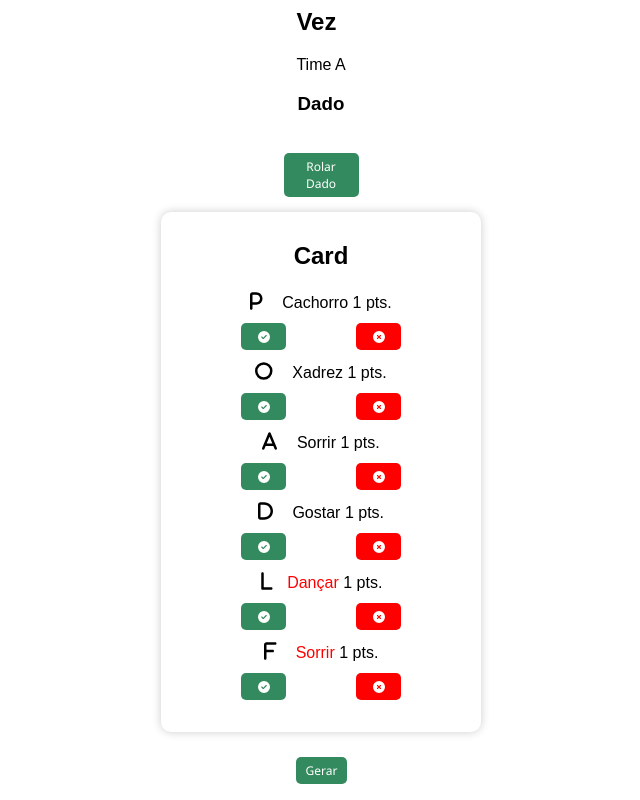
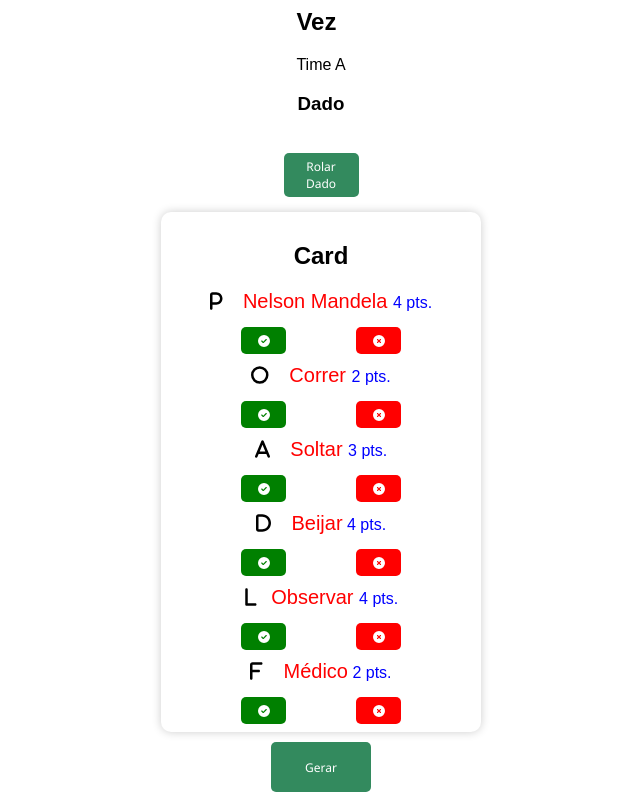
Before and after one commit to joaoluizc/img-acao, a React (Vite) app: page / in a window 1280 px wide. Shown: the part 192-992 px from the top of the page, without its empty margins (319-959 px from the left). Built offline with nearby package versions, Linux system fonts and the light colour scheme.

Commit message:
Corrigindo Bugs

```diff
--- a/src/App.css
+++ b/src/App.css
@@ -27,5 +27,5 @@
 }
 
 .points-team-b {
-
+    color: red;
 }
--- a/src/Card.css
+++ b/src/Card.css
@@ -25,6 +25,11 @@
   background-color: red;
 }
 
+.thumbs-up {
+  background-color: green;
+}
+
+
 .spani {
  font-size: 20px;
  margin-top: 10px;
@@ -40,16 +45,29 @@
   display: flex;
   flex-direction: row;
   justify-content: space-evenly;
-  margin-top: 10px;
+  margin-top: 14px;
   margin-bottom: 10px;
 
 }
 
 #bution {
-  margin-top: 15px;
+  width: 100px;
+  height: 50px;
+  align-items: center;
+  justify-content: center;
+
 
 }
 
 .ruan {
+
+ align-self: baseline;
+  font-family: sans-serif;
   color: red;
+  font-size: 20px;
 }
+
+
+.points {
+  color: blue;
+}
--- a/src/Card.jsx
+++ b/src/Card.jsx
@@ -1,4 +1,4 @@
-import { useState } from 'react';
+import { useEffect, useState } from 'react';
 import data from './assets/data';
 import './Card.css';
 import { FontAwesomeIcon } from '@fortawesome/react-fontawesome';
@@ -17,6 +17,9 @@
 function Card ({ addPoints, switchTurn }) {
 
   const [card, setCard] = useState(initialCard);
+
+  useEffect(() => { newCard(); }, []);
+
 
   const newCard = () => {
     const newCardData = data.categories.map((category) => {
@@ -42,7 +45,9 @@
     <div className='card'>
       <h2 className='cardi'>Card</h2>
       <div id='teste'>
-      <span className='spani'><FontAwesomeIcon icon={faP} /></span> { card?.person?.action } { ` ${card?.person?.points} pts.` }
+      <span className='spani'><FontAwesomeIcon icon={faP} /></span>
+      <span className='ruan'> { card?.person?.action } </span>
+      <span className='points'> { ` ${card?.person?.points} pts.` }</span>
       </div>
   <div className='botoes'>
       <button
@@ -53,8 +58,10 @@
       </button>
       <button className="thumbs-down" onClick={switchTurn}><FontAwesomeIcon icon={faCircleXmark} /></button>
     </div>
-    <div>
-    <span className='spani'><FontAwesomeIcon icon={faO} /></span> { card?.object?.action } { ` ${card?.object?.points} pts.` }
+    <div className='itemWrapper'>
+    <span className='spani'><FontAwesomeIcon icon={faO} /></span>
+    <span className='ruan'> { card?.object?.action } </span>
+    <span className='points'> { ` ${card?.object?.points} pts.` } </span>
     <div className='botoes'>
       <button
         className="thumbs-up"
@@ -66,7 +73,9 @@
       </div>
     </div>
     <div>
-    <span className='spani'><FontAwesomeIcon icon={faA} /></span> { card?.action?.action } { ` ${card?.action?.points} pts.` }
+    <span className='spani'><FontAwesomeIcon icon={faA} /></span>
+    <span className='ruan'> { card?.action?.action } </span>
+    <span className='points'> { ` ${card?.action?.points} pts.` }</span>
     <div className='botoes'>
       <button
         className="thumbs-up"
@@ -78,7 +87,9 @@
       </div>
     </div>
     <div>
-    <span className='spani'><FontAwesomeIcon icon={faD} /></span> { card?.hard?.action } { ` ${card?.hard?.points} pts.` }
+    <span className='spani'><FontAwesomeIcon icon={faD} /></span>
+    <span className='ruan'> { card?.hard?.action }</span>
+    <span className='points'>{ ` ${card?.hard?.points} pts.` } </span>
       <div className='botoes'>
       <button
         className="thumbs-up"
@@ -91,7 +102,8 @@
     </div>
     <div>
     <span className='spani'><FontAwesomeIcon icon={faL} /></span>
-    <span className='ruan'>{ card?.leasure?.action } </span> <span>{ ` ${card?.leasure?.points} pts.` }</span>
+    <span className='ruan'>{ card?.leasure?.action } </span>
+    <span className='points'>{ ` ${card?.leasure?.points} pts.` }</span>
     <div className='botoes'>
       <button
         className="thumbs-up"
@@ -103,8 +115,11 @@
       </div>
     </div>
     <div>
+
     <span className='spani'><FontAwesomeIcon icon={faF} /></span>
-    <span className='ruan'> { card?.easy?.action }</span>  { ` ${card?.easy?.points} pts.` }
+    <span className='ruan'> { card?.easy?.action }</span>
+    <span className='points'>{ ` ${card?.easy?.points} pts.` } </span>
+
     <div className='botoes'>
       <button
         className="thumbs-up"
```
